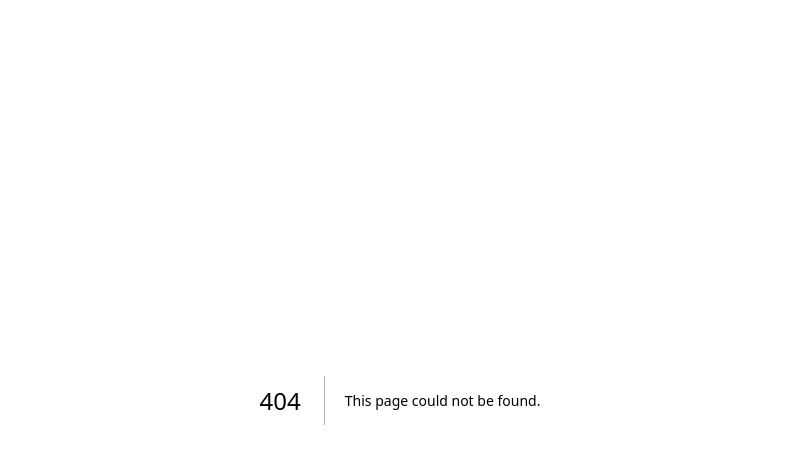
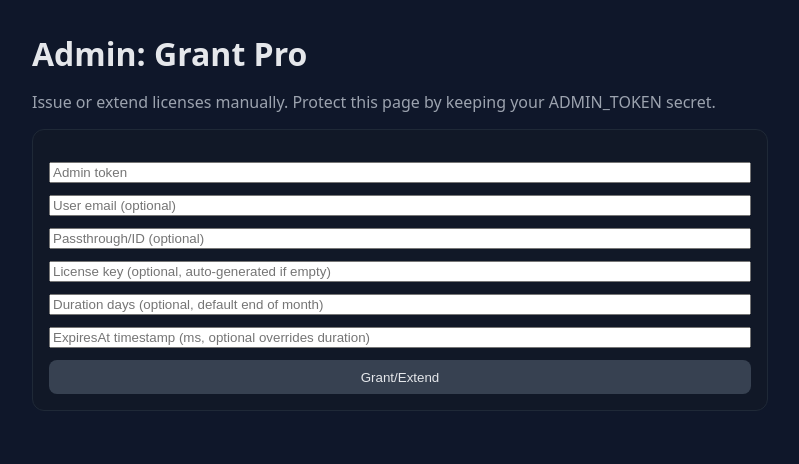
Before and after one commit to arshath2w-afk/blank-project, a Next.js app: page /admin in a window 1280 px wide. Before the commit this address had no page. Shown: the top 464 px of the page, without its empty margins (240-1039 px from the left). Built offline with nearby package versions, Linux system fonts and the light colour scheme.

Commit message:
feat: add manual Telegram Pro flow — admin page and /api/admin/grant, update license verify (expiresAt/expiry), enforce free limits in UI, remove Paddle webhook & update README
Co-authored-by: Genie <genie@cosine.sh>

```diff
--- /dev/null
+++ b/app/admin/page.js
@@ -0,0 +1,69 @@
+"use client";
+
+import React, { useState } from "react";
+
+export default function AdminPage() {
+  const [adminToken, setAdminToken] = useState("");
+  const [email, setEmail] = useState("");
+  const [passthrough, setPassthrough] = useState("");
+  const [licenseKey, setLicenseKey] = useState("");
+  const [durationDays, setDurationDays] = useState("");
+  const [expiresAt, setExpiresAt] = useState("");
+  const [status, setStatus] = useState("");
+  const [error, setError] = useState("");
+
+  async function grant() {
+    try {
+      setStatus("Granting...");
+      setError("");
+      const body = {
+        email: email || undefined,
+        passthrough: passthrough || undefined,
+        licenseKey: licenseKey || undefined,
+      };
+      if (durationDays) body.durationDays = parseInt(durationDays, 10);
+      if (expiresAt) body.expiresAt = parseInt(expiresAt, 10);
+
+      const res = await fetch("/api/admin/grant", {
+        method: "POST",
+        headers: {
+          "content-type": "application/json",
+          authorization: `Bearer ${adminToken}`,
+        },
+        body: JSON.stringify(body),
+      });
+      const json = await res.json();
+      if (!json.ok) {
+        setError(json.error || "Grant failed");
+        setStatus("");
+        return;
+      }
+      setStatus(`Granted. License: ${json.licenseKey}, Expires: ${new Date(json.expiresAt).toLocaleString()}`);
+    } catch (e) {
+      console.error(e);
+      setError("Grant request failed.");
+      setStatus("");
+    }
+  }
+
+  return (
+    <main className="container">
+      <h1>Admin: Grant Pro</h1>
+      <p className="subtitle">Issue or extend licenses manually. Protect this page by keeping your ADMIN_TOKEN secret.</p>
+
+      <div className="card">
+        <div className="actions" style={{ flexDirection: "column", gap: "0.75rem", alignItems: "stretch" }}>
+          <input type="password" placeholder="Admin token" value={adminToken} onChange={(e) => setAdminToken(e.target.value)} />
+          <input type="email" placeholder="User email (optional)" value={email} onChange={(e) => setEmail(e.target.value)} />
+          <input type="text" placeholder="Passthrough/ID (optional)" value={passthrough} onChange={(e) => setPassthrough(e.target.value)} />
+          <input type="text" placeholder="License key (optional, auto-generated if empty)" value={licenseKey} onChange={(e) => setLicenseKey(e.target.value)} />
+          <input type="number" placeholder="Duration days (optional, default end of month)" value={durationDays} onChange={(e) => setDurationDays(e.target.value)} />
+          <input type="number" placeholder="ExpiresAt timestamp (ms, optional overrides duration)" value={expiresAt} onChange={(e) => setExpiresAt(e.target.value)} />
+          <button className="button" onClick={grant}>Grant/Extend</button>
+        </div>
+        {status && <div className="status">{status}</div>}
+        {error && <div className="error">{error}</div>}
+      </div>
+    </main>
+  );
+}
--- /dev/null
+++ b/app/api/admin/grant/route.js
@@ -0,0 +1,77 @@
+import crypto from "crypto";
+
+export const runtime = "nodejs";
+export const dynamic = "force-dynamic";
+
+/**
+ * Admin grant endpoint.
+ * Protected by ADMIN_TOKEN (Bearer).
+ * Body: { email?: string, licenseKey?: string, passthrough?: string, expiresAt?: number, durationDays?: number }
+ * If expiresAt is not provided, defaults to end of current month (local time).
+ * Returns: { ok: boolean, licenseKey: string, expiresAt: number }
+ */
+
+function endOfCurrentMonth() {
+  const now = new Date();
+  const y = now.getFullYear();
+  const m = now.getMonth();
+  const end = new Date(y, m + 1, 0, 23, 59, 59, 999); // last day of month
+  return end.getTime();
+}
+
+async function putLicense(key, value) {
+  if (process.env.LICENSE_STORE === "kv" && process.env.KV_REST_API_URL && process.env.KV_REST_API_TOKEN) {
+    const url = `${process.env.KV_REST_API_URL}/set/${encodeURIComponent(key)}`;
+    const res = await fetch(url, {
+      method: "POST",
+      headers: { Authorization: `Bearer ${process.env.KV_REST_API_TOKEN}` },
+      body: JSON.stringify(value),
+    });
+    if (!res.ok) throw new Error("KV set failed");
+    return true;
+  } else {
+    globalThis.__LICENSES__ = globalThis.__LICENSES__ || new Map();
+    globalThis.__LICENSES__.set(key, value);
+    return true;
+  }
+}
+
+export async function POST(req) {
+  try {
+    const auth = req.headers.get("authorization") || req.headers.get("Authorization");
+    const token = (auth || "").replace(/^Bearer\\s+/i, "");
+    if (!process.env.ADMIN_TOKEN || token !== process.env.ADMIN_TOKEN) {
+      return new Response(JSON.stringify({ ok: false, error: "unauthorized" }), { status: 401 });
+    }
+
+    const body = await req.json();
+    const { email, licenseKey: lk, passthrough, expiresAt, durationDays } = body || {};
+    const licenseKey = lk || crypto.randomUUID();
+
+    let exp = expiresAt;
+    if (!exp) {
+      if (typeof durationDays === "number" && durationDays > 0) {
+        exp = Date.now() + durationDays * 24 * 60 * 60 * 1000;
+      } else {
+        exp = endOfCurrentMonth();
+      }
+    }
+
+    const record = {
+      licenseKey,
+      email: email || null,
+      passthrough: passthrough || null,
+      createdAt: Date.now(),
+      expiresAt: exp,
+    };
+
+    // Use passthrough if given, else email, else licenseKey as store key
+    const id = passthrough || email || licenseKey;
+    await putLicense(id, record);
+
+    return new Response(JSON.stringify({ ok: true, licenseKey, expiresAt: exp }), { status: 200 });
+  } catch (err) {
+    console.error(err);
+    return new Response(JSON.stringify({ ok: false, error: "server_error" }), { status: 500 });
+  }
+}
--- a/app/api/license/verify/route.js
+++ b/app/api/license/verify/route.js
@@ -3,8 +3,9 @@ export const dynamic = "force-dynamic";
 
 /**
  * Verify a license by key or identity (email/passthrough).
+ * Expired licenses return ok: false.
  * Request body: { licenseKey?: string, email?: string, passthrough?: string }
- * Returns: { ok: boolean }
+ * Returns: { ok: boolean, expiresAt?: number }
  */
 
 async function getLicense(id) {
@@ -33,7 +34,10 @@ export async function POST(req) {
     for (const id of idCandidates) {
       const rec = await getLicense(id);
       if (rec && (rec.licenseKey === licenseKey || rec.email === email || rec.passthrough === passthrough)) {
-        return new Response(JSON.stringify({ ok: true }), { status: 200 });
+        const now = Date.now();
+        const exp = rec.expiresAt || now;
+        const valid = now <= exp;
+        return new Response(JSON.stringify({ ok: !!valid, expiresAt: exp }), { status: 200 });
       }
     }
 
```
Also changed, not shown: app/api/paddle/webhook/route.js (deleted, +0 -92 lines), app/page.js (+22 -6 lines), 1 other file (tests, documents, lock files or other folders).
